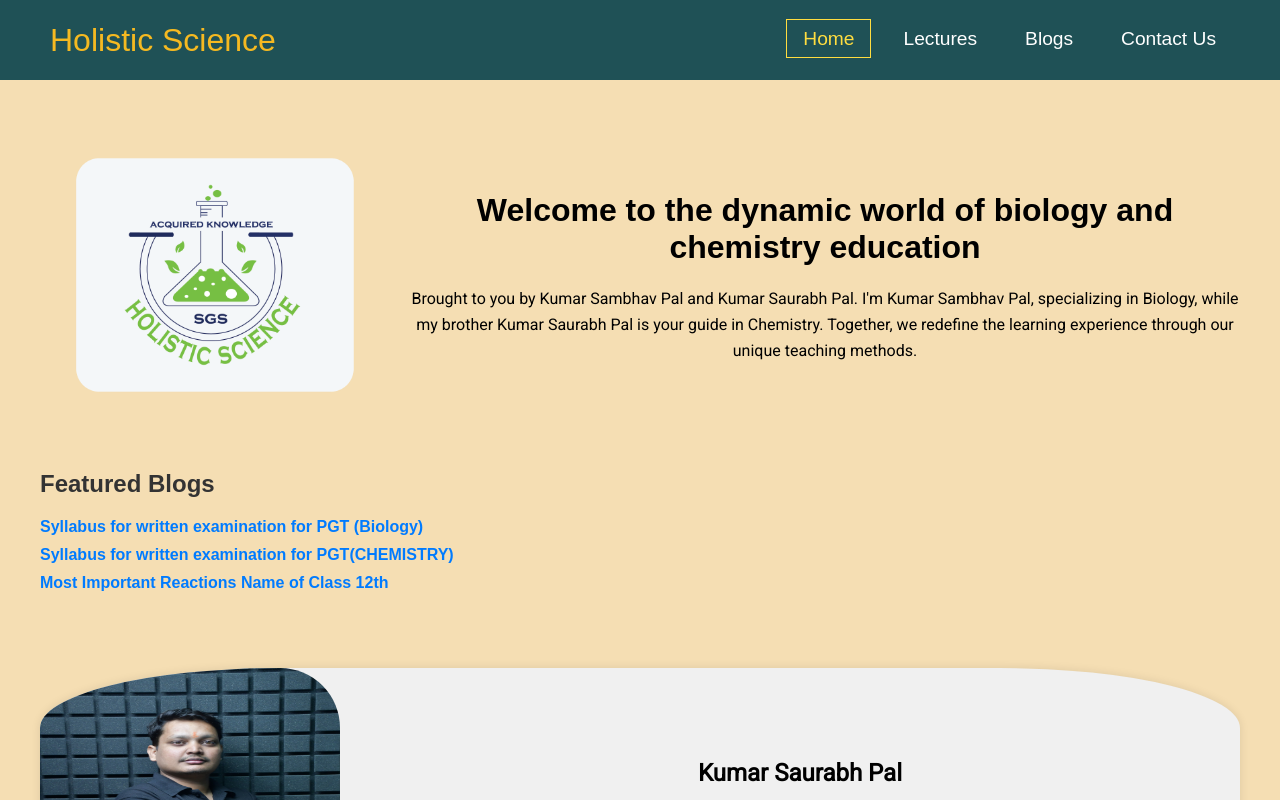
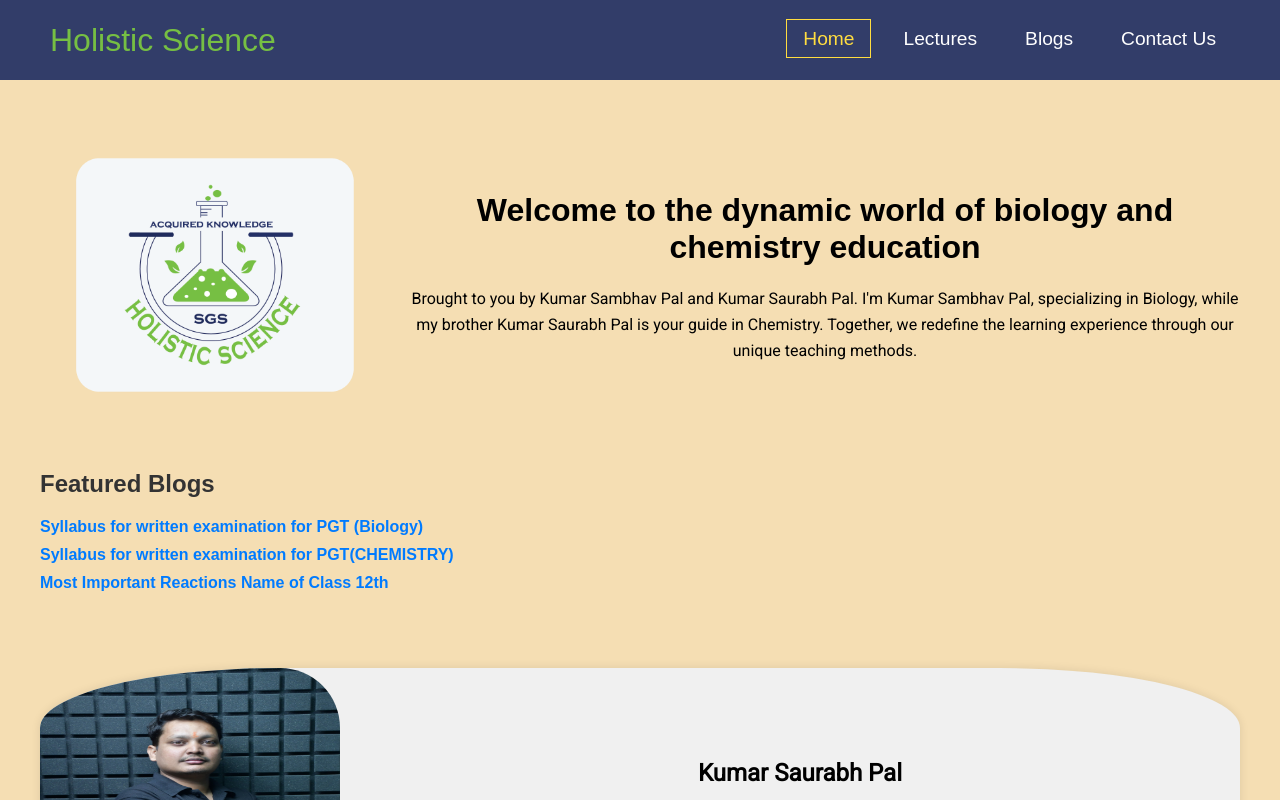
Before and after one commit to sumit7894/holisticscience, a React (Create React App) app: page / in a window 1280 px wide. Shown: the top 800 px of the page. Built offline with nearby package versions, Linux system fonts and the light colour scheme; the HTML template or start-up script is replaced by a standard one.

Commit message:
Nav left logo color change to green

```diff
--- a/src/Components/Navbar/navbar.css
+++ b/src/Components/Navbar/navbar.css
@@ -1,5 +1,5 @@
 .navbar {
-    background-color: #1f5156;
+    background-color: #323d69;
     height: 80px;
     display: flex;
     justify-content: center;
@@ -21,7 +21,7 @@
   }
 
   .nav-logo {
-    color: #f5b921;
+    color: #76BF43;
     align-items: center;
     margin-left: 50px;
     cursor: pointer;
```
